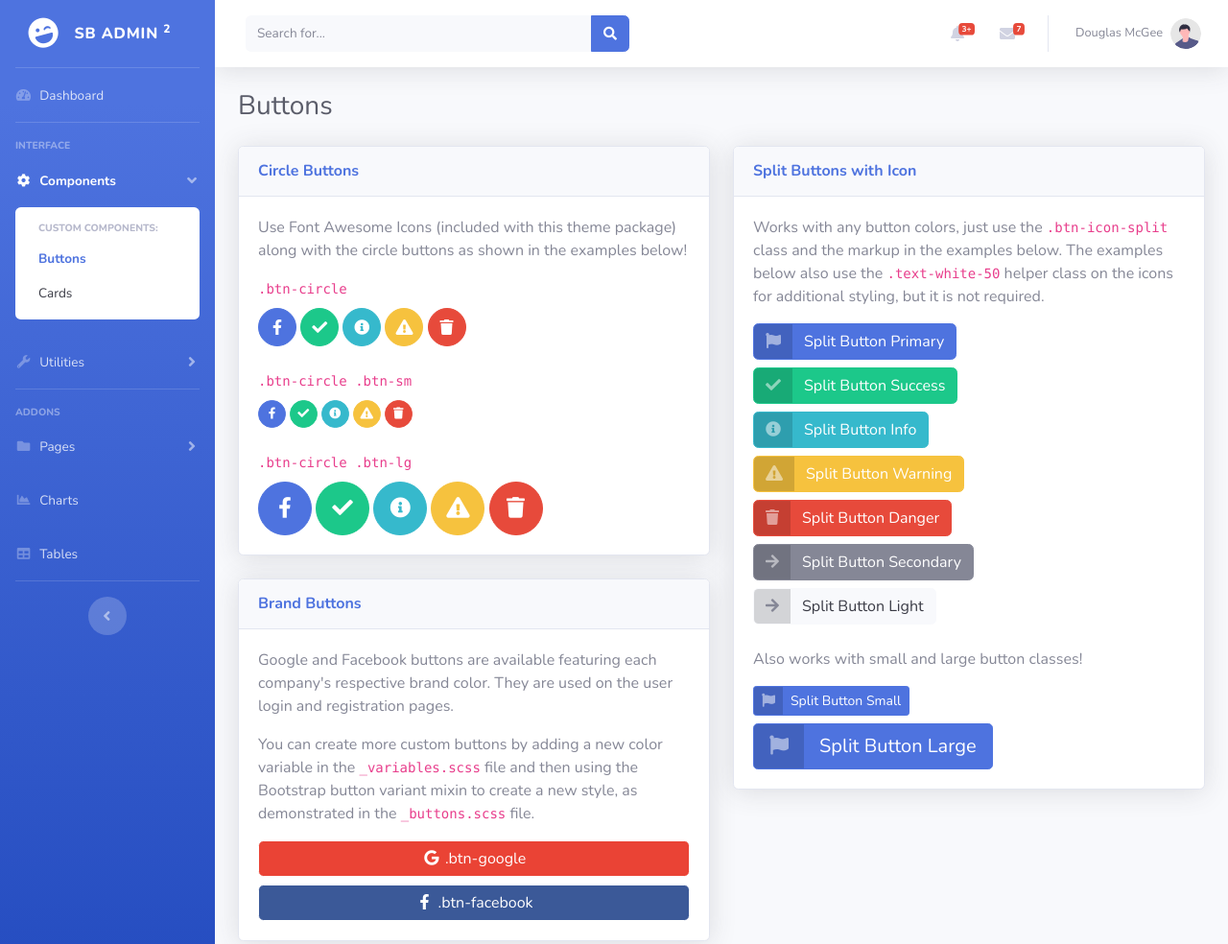
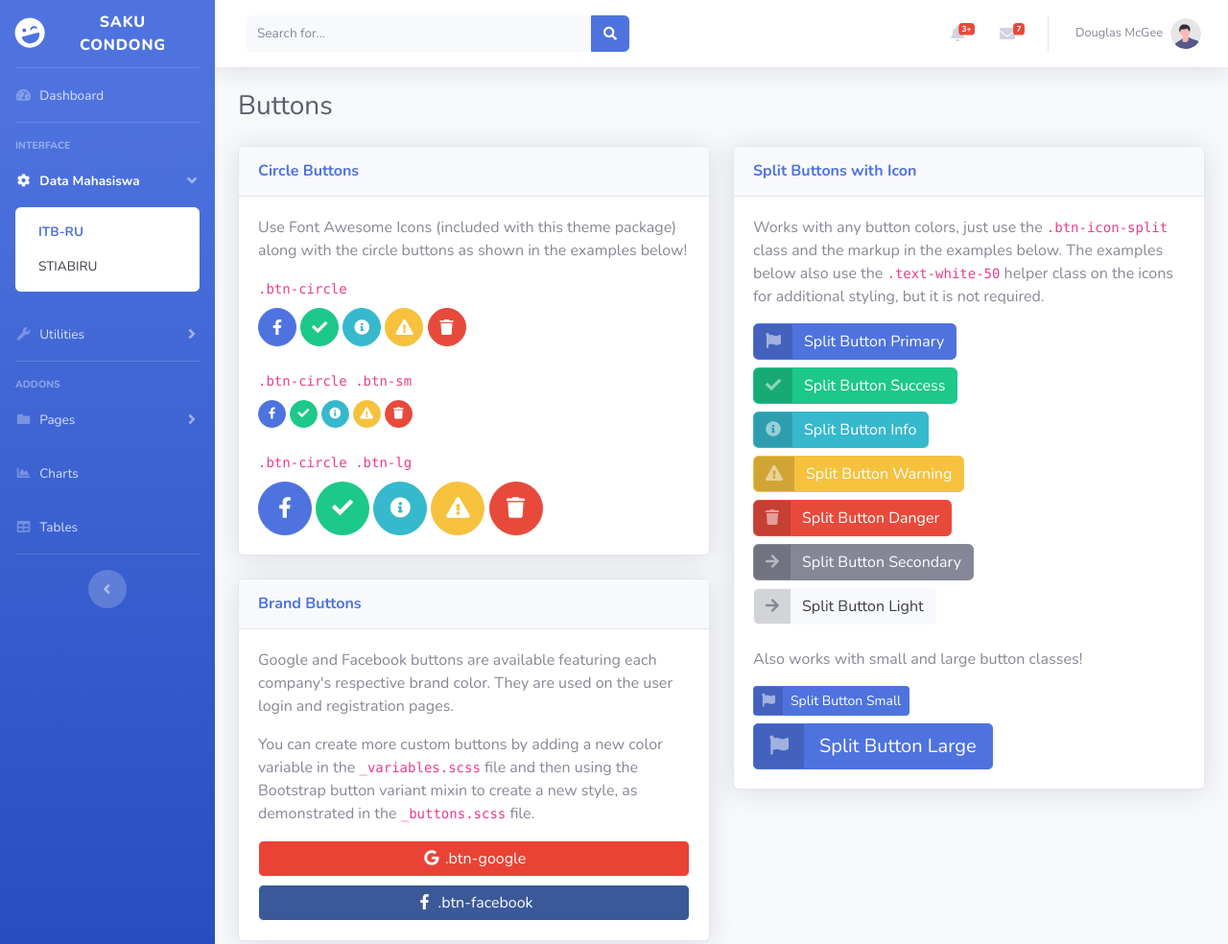
Before and after one commit to dihas8820/saku.condong.id, a website with bundled scripts: page buttons.html in a window 1280 px wide. Shown: the top 984 px of the page at 96% size. Built offline with nearby package versions, Linux system fonts and the light colour scheme.

Commit message:
perubahan pada button dan card

```diff
--- a/buttons.html
+++ b/buttons.html
@@ -9,7 +9,7 @@
     <meta name="description" content="">
     <meta name="author" content="">
 
-    <title>SB Admin 2 - Buttons</title>
+    <title>SAKU CONDONG</title>
 
     <!-- Custom fonts for this template-->
     <link href="vendor/fontawesome-free/css/all.min.css" rel="stylesheet" type="text/css">
@@ -35,7 +35,7 @@
                 <div class="sidebar-brand-icon rotate-n-15">
                     <i class="fas fa-laugh-wink"></i>
                 </div>
-                <div class="sidebar-brand-text mx-3">SB Admin <sup>2</sup></div>
+                <div class="sidebar-brand-text mx-3">SAKU CONDONG</sup></div>
             </a>
 
             <!-- Divider -->
@@ -61,14 +61,13 @@
                 <a class="nav-link" href="#" data-toggle="collapse" data-target="#collapseTwo" aria-expanded="true"
                     aria-controls="collapseTwo">
                     <i class="fas fa-fw fa-cog"></i>
-                    <span>Components</span>
+                    <span>Data Mahasiswa</span>
                 </a>
                 <div id="collapseTwo" class="collapse show" aria-labelledby="headingTwo"
                     data-parent="#accordionSidebar">
                     <div class="bg-white py-2 collapse-inner rounded">
-                        <h6 class="collapse-header">Custom Components:</h6>
-                        <a class="collapse-item active" href="buttons.html">Buttons</a>
-                        <a class="collapse-item" href="cards.html">Cards</a>
+                        <a class="collapse-item active" href="buttons.html">ITB-RU</a>
+                        <a class="collapse-item" href="cards.html">STIABIRU</a>
                     </div>
                 </div>
             </li>
```
Also changed, not shown: cards.html (+5 -6 lines).
